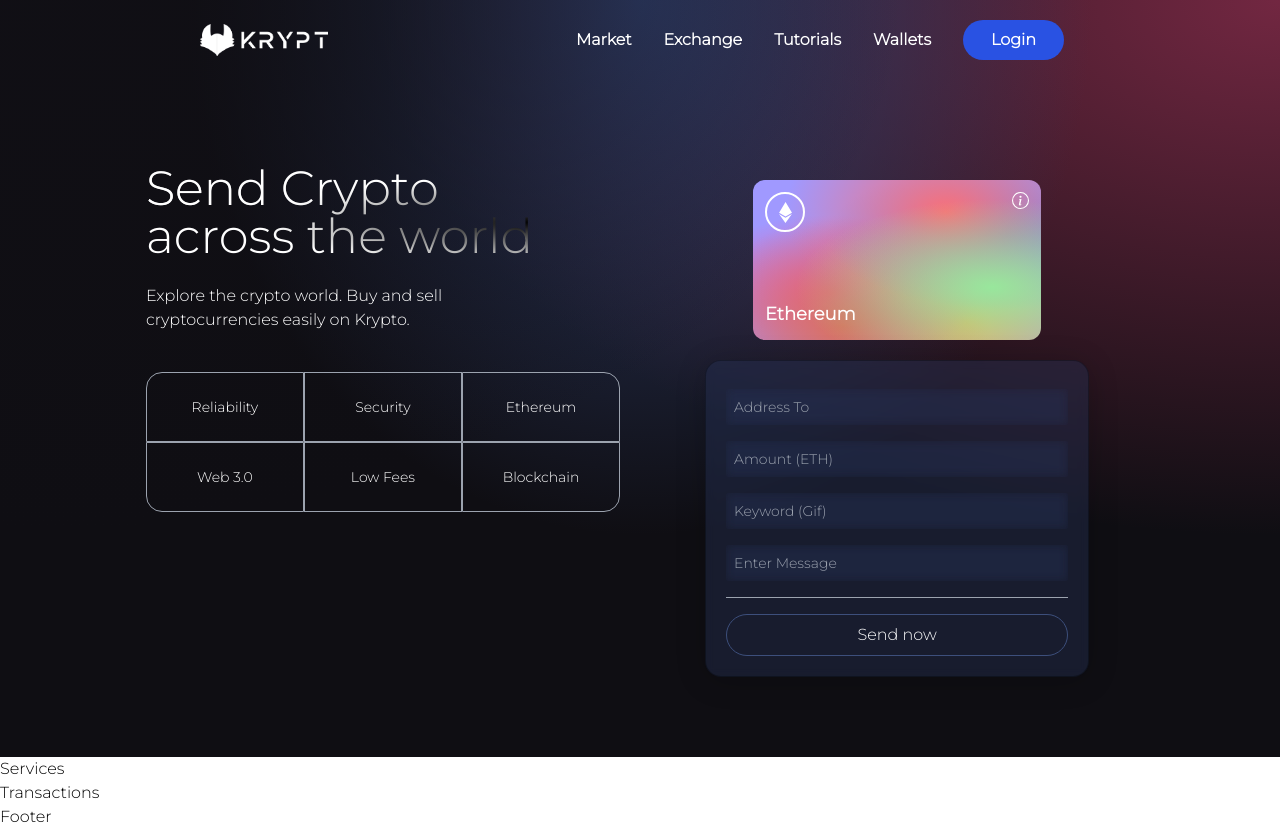
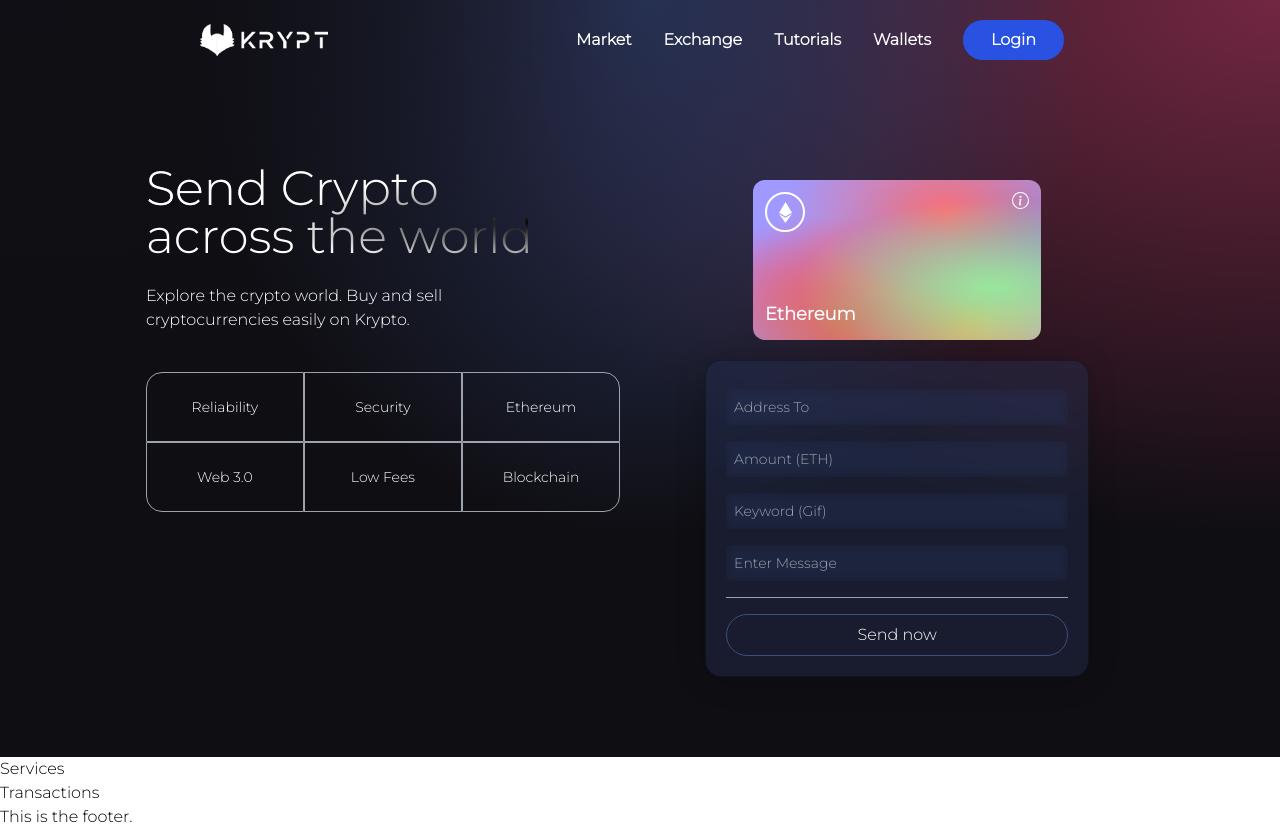
Before and after one commit to rohitroy-github/react-ModernCryptoTransact, a React (Vite) app in the folder client/: page / in a window 1280 px wide. Built offline with nearby package versions, Linux system fonts and the light colour scheme.

Commit message:
minor changes

```diff
--- a/client/src/Components/Footer.jsx
+++ b/client/src/Components/Footer.jsx
@@ -1,7 +1,7 @@
 import React from "react";
 
 const Footer = () => {
-  return <div>Footer</div>;
+  return <div>This is the footer. </div>;
 };
 
 export default Footer;
```
